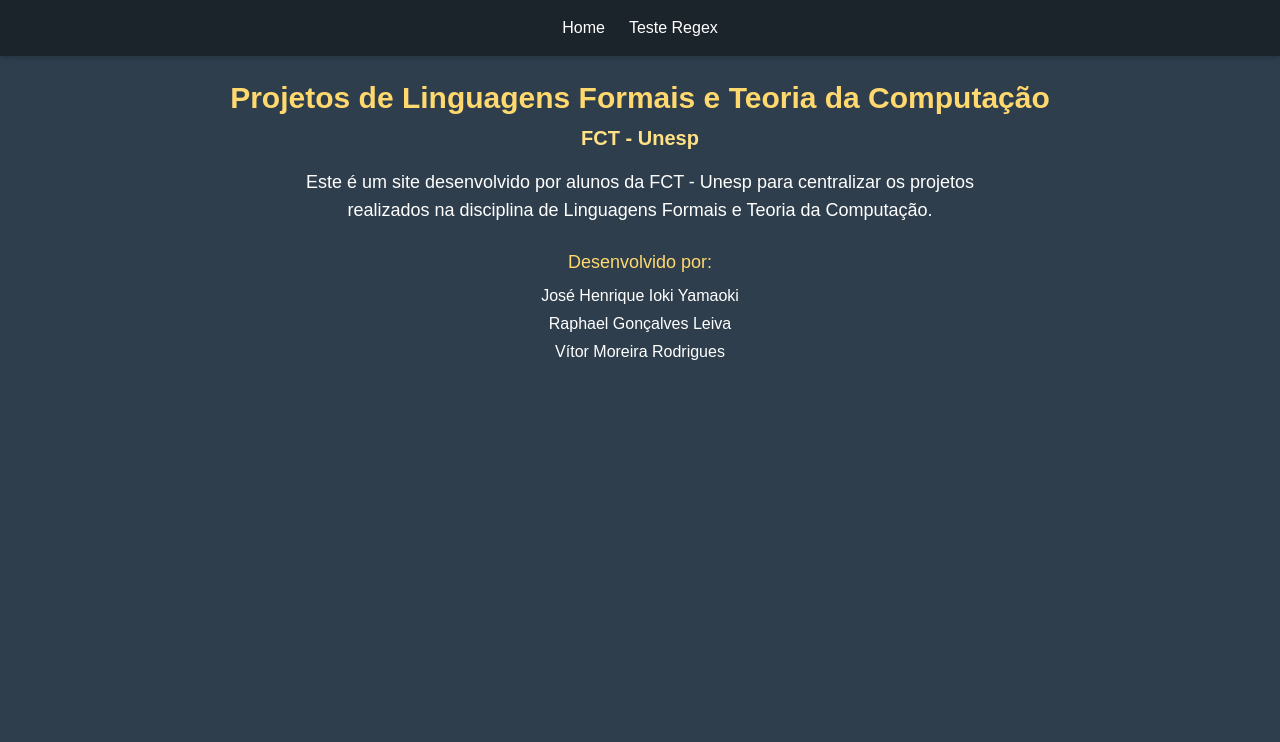
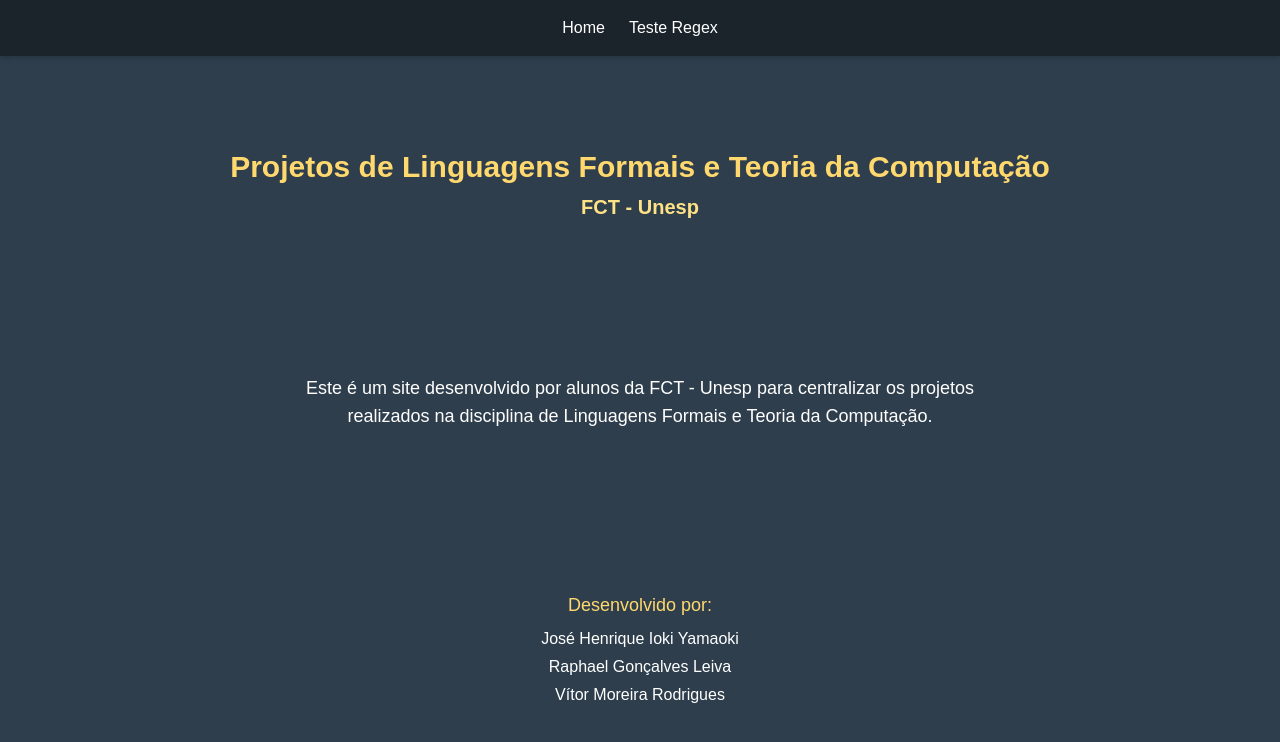
Before and after one commit to U-GCOMP/projeto-lftc, a Next.js app: page / in a window 1280 px wide. Shown: the top 742 px of the page. Built offline with nearby package versions, Linux system fonts and the light colour scheme.

Commit message:
fix: base screen component layout

```diff
--- a/src/components/base-screen/base-screen.tsx
+++ b/src/components/base-screen/base-screen.tsx
@@ -4,7 +4,7 @@
   return (
     <>
       <Navbar />
-      <div className="p-6">
+      <div className="flex flex-col flex-1 p-6">
         {children}
       </div>
     </>
```
